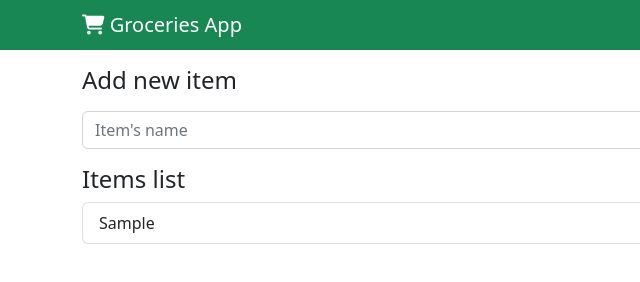
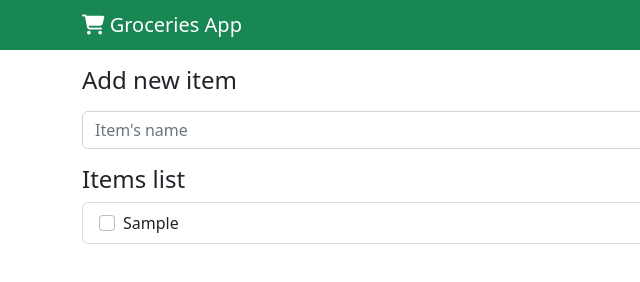
Before and after one commit to davisenra/groceries-list-app, a plain HTML site: page index.html in a window 1280 px wide. Both pictures are taken after typing "Sample" into the empty fields and a click on the button "Add item". Shown: the full height of the page, 0-640 px from the left. Drawn offline with Linux system fonts and the light colour scheme.

Commit message:
Added checkboxes and new function to submit item with enter

```diff
--- a/css/style.css
+++ b/css/style.css
@@ -0,0 +1,3 @@
+.checked {
+  text-decoration: line-through;
+}
--- a/index.html
+++ b/index.html
@@ -35,6 +35,7 @@
               class="form-control"
               id="item-name"
               placeholder="Item's name"
+              onkeypress="addWithEnter(event)"
             />
             <button
               class="btn btn-success btn-sm"
--- a/js/main.js
+++ b/js/main.js
@@ -5,20 +5,24 @@ const deleteBtn = document.querySelector("#delete-btn");
 
 const createNewItem = () => {
   const newItem = document.createElement("li");
-  newItem.classList.add(
-    "list-group-item",
-    "d-flex",
-    "gap-2",
-    "justify-content-between"
+  newItem.classList.add("list-group-item", "align-items-center");
+
+  const addCheckBox = document.createElement("input");
+  addCheckBox.classList.add("form-check-input", "me-2", "float-start");
+  addCheckBox.setAttribute("id", "flexCheckDefault");
+  addCheckBox.setAttribute("type", "checkbox");
+  addCheckBox.addEventListener("click", () =>
+    newItem.classList.toggle("checked")
   );
 
   const newCloseBtn = document.createElement("button");
-  newCloseBtn.setAttribute("class", "btn-close");
+  newCloseBtn.classList.add("btn-close", "float-end");
   newCloseBtn.setAttribute("id", "delete-btn");
   newCloseBtn.addEventListener("click", () => newItem.remove());
 
   if (itemName.value != "") {
     newItem.innerText = itemName.value;
+    newItem.appendChild(addCheckBox);
     newItem.appendChild(newCloseBtn);
     itemList.insertBefore(newItem, itemList.firstChild);
     itemName.value = "";
@@ -27,4 +31,10 @@ const createNewItem = () => {
   }
 };
 
+addWithEnter = (event) => {
+  if (event.keyCode == 13) {
+    addBtn.click();
+  }
+};
+
 addBtn.addEventListener("click", createNewItem);
```
Also changed, not shown: screenshot.png.
